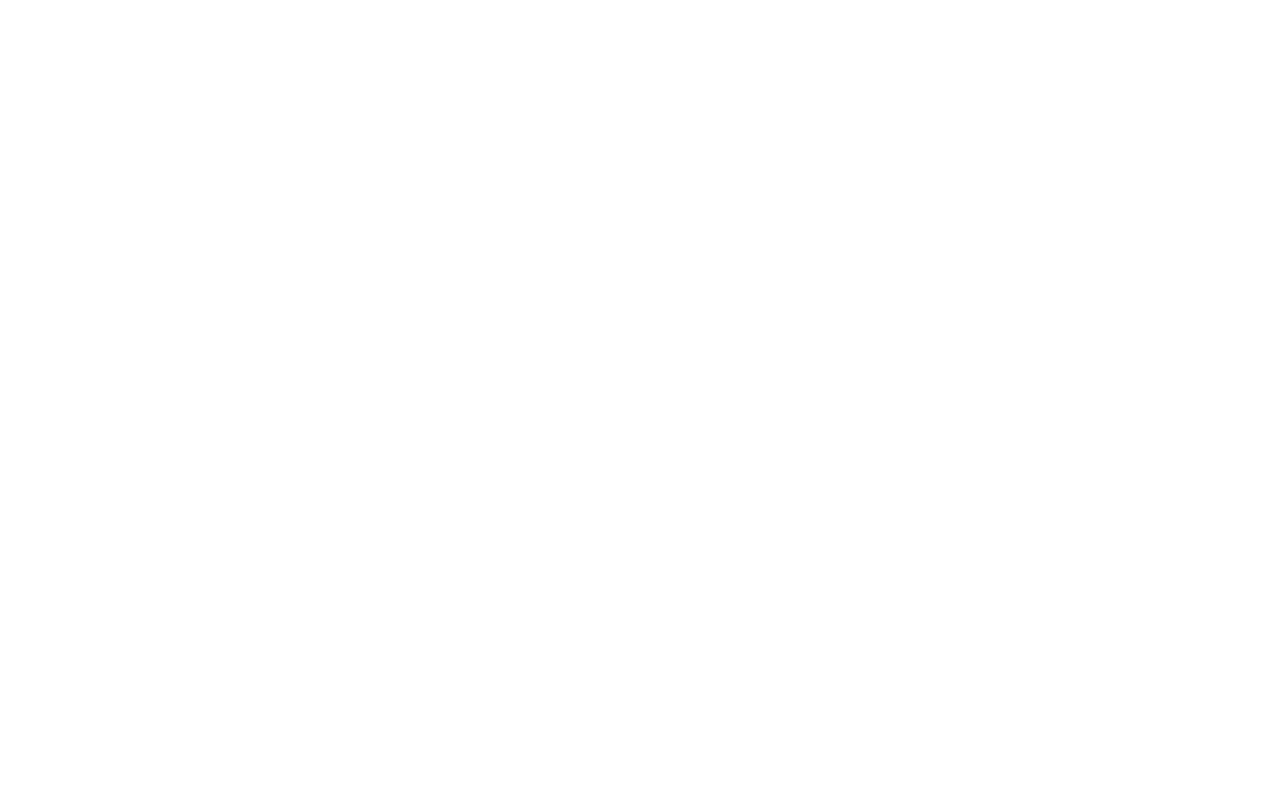
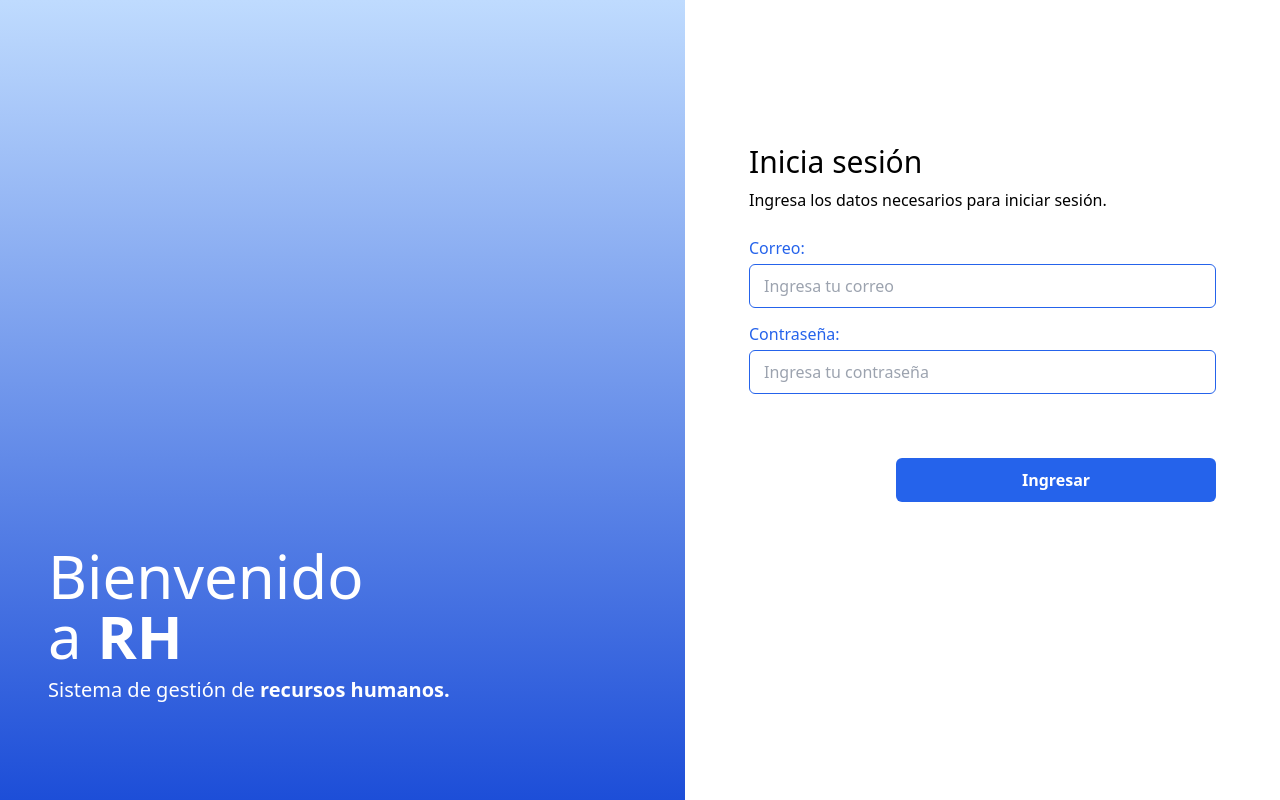
Before and after one commit to vikoss/test_rh-web, a Vue app: page /login in a window 1280 px wide. Built offline with nearby package versions, Linux system fonts and the light colour scheme.

Commit message:
add mockup to login view

```diff
--- a/src/views/Hire.vue
+++ b/src/views/Hire.vue
@@ -1,5 +1,5 @@
 <template>
-
+  <main></main>
 </template>
 
 <script>
--- a/src/views/Home.vue
+++ b/src/views/Home.vue
@@ -1,12 +1,45 @@
 <template>
+  <main>
+    <header-base />
+    <input-base
+      id="email"
+      v-model="email"
+      class="mb-3.5"
+      label="Usuario:"
+      placeholder="Ingresa tu usuario"
+    />
+    <button-base
+      class="max-w-xs mx-auto"
+      :loading="true"
+      :disabled="true"
+      label="Ingresar"
+      @click="login"
+    />
 
+  </main>
 </template>
 
 <script>
+import InputBase from '../components/InputBase.vue';
+import HeaderBase from '../components/HeaderBase.vue';
+import ButtonBase from '../components/ButtonBase.vue';
 
 export default {
   name: 'Home',
   components: {
+    InputBase,
+    HeaderBase,
+    ButtonBase,
+  },
+  data() {
+    return {
+      email: 0,
+    };
+  },
+  methods: {
+    login() {
+      console.log('helooo');
+    },
   },
 };
 </script>
--- a/src/views/Login.vue
+++ b/src/views/Login.vue
@@ -1,10 +1,86 @@
 <template>
-
+  <main class="flex flex-wrap min-h-screen"
+  >
+    <section
+      class="bg-gradient-to-b from-blue-200 to-blue-700
+        flex-grow px-6 pt-12 pb-4 sm:pt-9 sm:px-12"
+      style="flex-basis: 540px"
+    >
+      <h1 class="text-white font-medium text-4xl mt-5 mb-1.5 sm:text-6xl lg:absolute sm:bottom-32">
+        Bienvenido
+        <br> a
+        <strong class="text-orange font-bold">
+          RH
+        </strong>
+      </h1>
+      <h2 class="text-white text-base sm:text-xl lg:absolute sm:bottom-24">
+        Sistema de gestión de
+        <strong class="font-bold">recursos humanos.</strong>
+      </h2>
+    </section>
+    <section
+      class="py-7 px-6 sm:px-16 sm:pt-36 flex-grow"
+      style="flex-basis: 450px"
+    >
+      <h1 class="text-3xl text-blue font-medium mb-2">
+        Inicia sesión
+      </h1>
+      <h2 class="text-base text-black font-normal mb-6">
+        Ingresa los datos necesarios para iniciar sesión.
+      </h2>
+      <input-base
+        id="email"
+        v-model="credentials.username"
+        class="mb-3.5"
+        label="Correo:"
+        placeholder="Ingresa tu correo"
+      />
+      <input-base
+        id="password"
+        v-model="credentials.password"
+        class="mb-3.5"
+        label="Contraseña:"
+        placeholder="Ingresa tu contraseña"
+        type="password"
+      />
+      <p class="text-red text-base" v-show="error" >{{ error }}</p>
+      <button-base
+        class="max-w-xs mx-auto mt-16 sm:mr-0"
+        :loading="loading"
+        :disabled="disabled"
+        label="Ingresar"
+        @click="login"
+      />
+    </section>
+  </main>
 </template>
 
 <script>
+import InputBase from '../components/InputBase.vue';
+import ButtonBase from '../components/ButtonBase.vue';
+
 export default {
-
+  name: 'LoginView',
+  components: {
+    InputBase,
+    ButtonBase,
+  },
+  data() {
+    return {
+      credentials: {
+        email: '',
+        password: '',
+      },
+      loading: false,
+      disabled: false,
+      error: '',
+    };
+  },
+  methods: {
+    login() {
+      console.log('hello');
+    },
+  },
 };
 </script>
 
```
